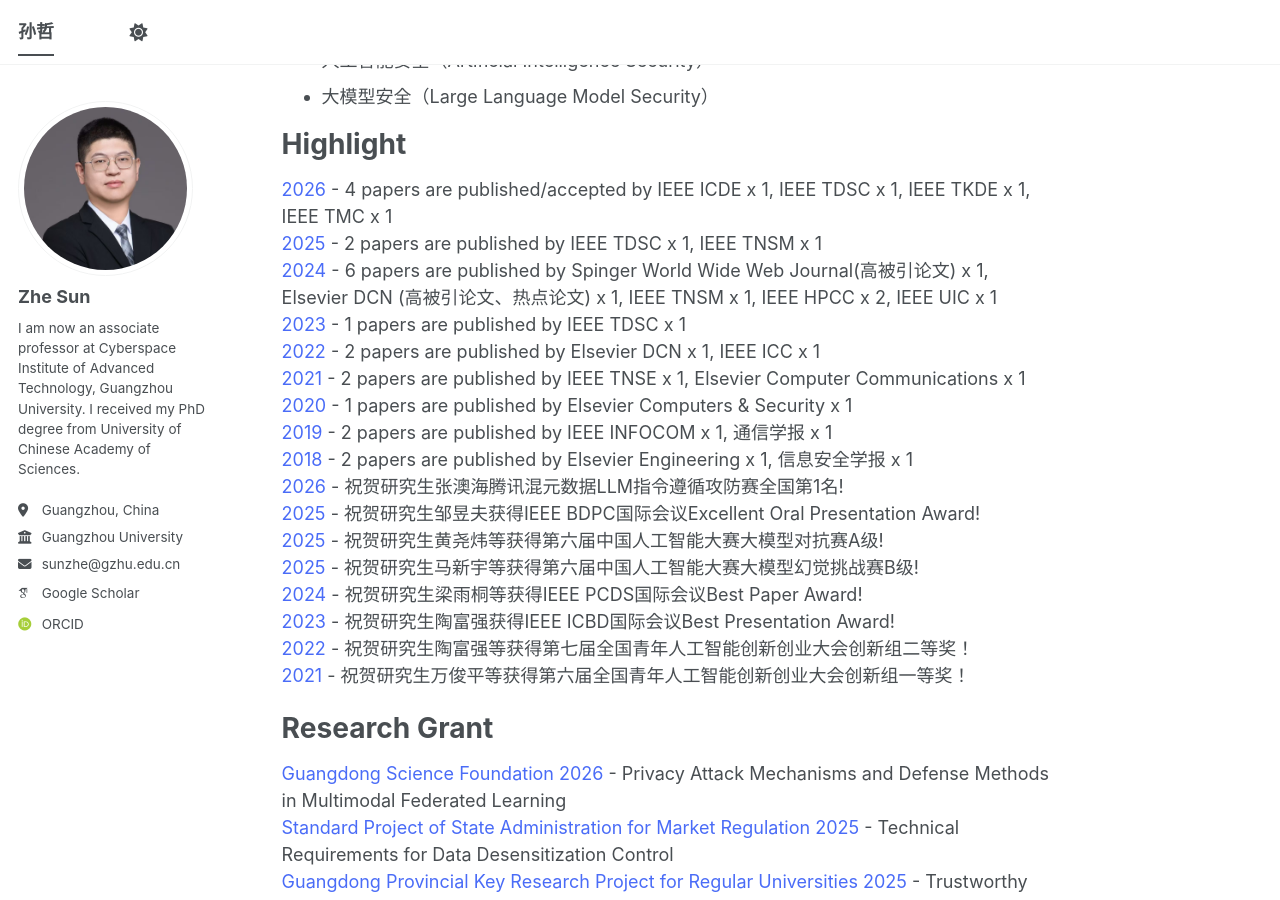
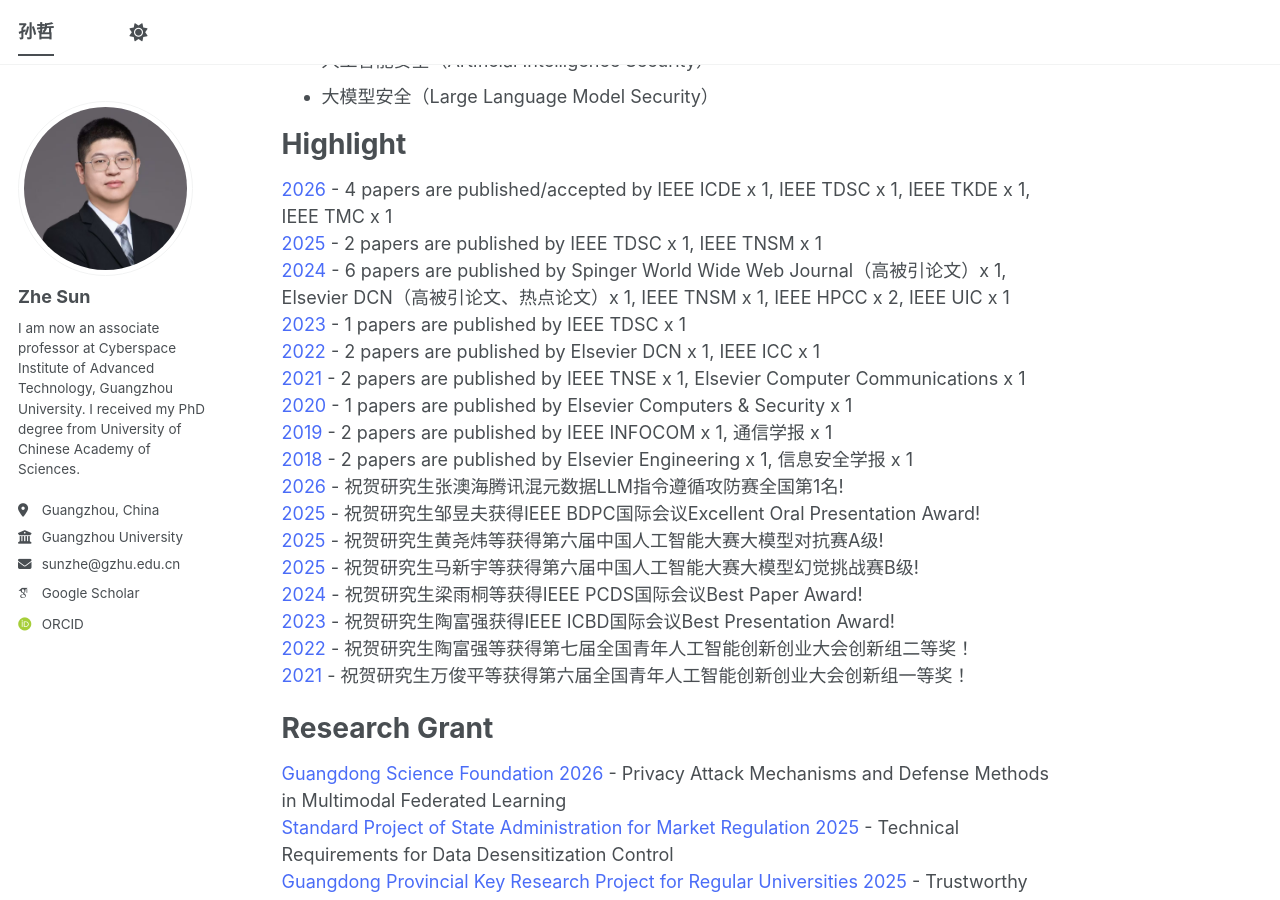
Before and after one commit to ZheSun208/ZheSun208.github.io, a Jekyll site: the page built from _pages/about.md, in a window 1280 px wide and 900 px high, scrolled down 727 px. Built offline with Jekyll 4.4.1, drawn with Linux system fonts in a browser that asks for light colours; some web fonts are replaced; a script bundle is joined from its source files by our own code; library files that are not in the unit come from our copies.

Commit message:
Update about.md

```diff
--- a/_pages/about.md
+++ b/_pages/about.md
@@ -30,7 +30,7 @@
 ======
 <span style="color:#4a6cf7;">2026</span> - 4 papers are published/accepted by IEEE ICDE x 1, IEEE TDSC x 1, IEEE TKDE x 1, IEEE TMC x 1
 <span style="color:#4a6cf7;">2025</span> - 2 papers are published by IEEE TDSC x 1, IEEE TNSM x 1
-<span style="color:#4a6cf7;">2024</span> - 6 papers are published by Spinger World Wide Web Journal(高被引论文) x 1, Elsevier DCN (高被引论文、热点论文) x 1, IEEE TNSM x 1, IEEE HPCC x 2, IEEE UIC x 1
+<span style="color:#4a6cf7;">2024</span> - 6 papers are published by Spinger World Wide Web Journal（高被引论文）x 1, Elsevier DCN（高被引论文、热点论文）x 1, IEEE TNSM x 1, IEEE HPCC x 2, IEEE UIC x 1
 <span style="color:#4a6cf7;">2023</span> - 1 papers are published by IEEE TDSC x 1
 <span style="color:#4a6cf7;">2022</span> - 2 papers are published by Elsevier DCN x 1, IEEE ICC x 1
 <span style="color:#4a6cf7;">2021</span> - 2 papers are published by IEEE TNSE x 1, Elsevier Computer Communications x 1
```
